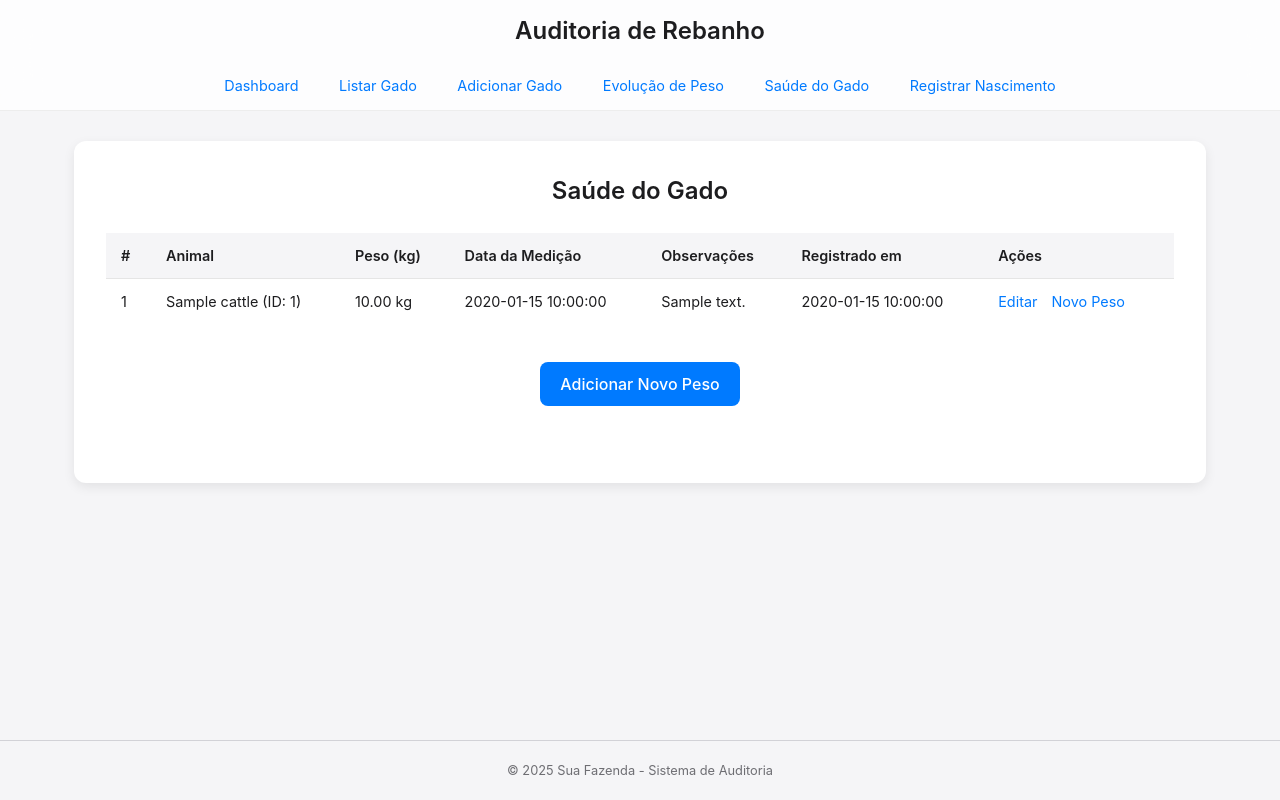
After one commit to gabrielbitti/cattle-log, a FastAPI app: template templates/cattle_health_list.html in a window 1280 px wide. The commit adds this page. Run offline with FastAPI, Linux system fonts and the light colour scheme; the template is opened without the code that fills it: most values are stand-ins (such as "Sample title", 1, 10 or a date in 2020); parts of the project's set-up code (start-up, migrations or seed data) failed here and were passed over.

Commit message:
Chore: cattle health feature - adds basics things

```diff
--- a/main.py
+++ b/main.py
@@ -130,6 +130,57 @@ async def edit_cattle_weight_form(request: Request, weight_id: int,
         "cattle_weight": cattle_weight_details})
 
 
+"""Saúde"""
+
+@app.get("/add-cattle-health/{cattle_id}", response_class=HTMLResponse)
+async def add_cattle_health_form(request: Request, cattle_id: int,
+                                 db: Session = Depends(get_db)):
+    cattle_data = crud.get_cattle_by_id(db, cattle_id)
+    if not cattle_data:
+        raise HTTPException(status_code=404, detail="Cattle not found")
+    return templates.TemplateResponse("cattle_health_form.html",
+                                      {"request": request, "action": "create",
+                                       "cattle": cattle_data})
+
+
+@app.get("/cattle-health-list", response_class=HTMLResponse)
+async def cattle_health_list(request: Request, cattle_id: str = None,
+                             db: Session = Depends(get_db)):
+    # Convert cattle_id to int or None
+    parsed_cattle_id = None
+    if cattle_id and cattle_id.strip():
+        try:
+            parsed_cattle_id = int(cattle_id)
+        except ValueError:
+            parsed_cattle_id = None
+
+    # Buscar todos os animais para o filtro
+    cattle_list = crud.get_all_cattle(db)
+
+    # Buscar registros de peso (com filtro opcional por cattle_id)
+    health_records = crud.get_all_cattle_health(db, parsed_cattle_id)
+
+    return templates.TemplateResponse("cattle_health_list.html", {
+        "request": request,
+        "health_records": health_records,
+        "cattle_list": cattle_list,
+        "selected_cattle_id": parsed_cattle_id
+    })
+
+
+@app.get("/edit-cattle-health/{health_id}", response_class=HTMLResponse)
+async def edit_cattle_health_form(request: Request, health_id: int,
+                                  db: Session = Depends(get_db)):
+    # Assumindo que você terá uma função para buscar peso por ID
+    cattle_health_details = crud.get_cattle_health_by_id(db, health_id)
+    if not cattle_health_details:
+        raise HTTPException(status_code=404,
+                            detail="Cattle health record not found")
+    cattle_data = crud.get_cattle_by_id(db, cattle_health_details.cattle_id)
+    return templates.TemplateResponse("cattle_health_form.html", {
+        "request": request, "action": "edit", "cattle": cattle_data,
+        "cattle_health": cattle_health_details})
+
 @app.get("/health")
 def health_check():
     return {"status": "ok"}
--- a/templates/base.html
+++ b/templates/base.html
@@ -15,6 +15,7 @@
             <a href="/cattle-list">Listar Gado</a>
             <a href="/add-cattle">Adicionar Gado</a>
             <a href="/cattle-weight-list">Evolução de Peso</a>
+            <a href="/cattle-health-list">Saúde do Gado</a>
             <a href="/add-birth">Registrar Nascimento</a>
         </nav>
     </header>
--- /dev/null
+++ b/templates/cattle_health_list.html
@@ -0,0 +1,50 @@
+{% extends "base.html" %}
+
+{% block title %}Saúde do Gado - Auditoria de Rebanho{% endblock %}
+
+{% block content %}
+<section class="content-section">
+    <h2>Saúde do Gado</h2>
+
+    {% if health_records %}
+    <table class="data-table">
+        <thead>
+            <tr>
+                <th>#</th>
+                <th>Animal</th>
+                <th>Peso (kg)</th>
+                <th>Data da Medição</th>
+                <th>Observações</th>
+                <th>Registrado em</th>
+                <th>Ações</th>
+            </tr>
+        </thead>
+        <tbody>
+            {% for health in health_records %}
+            <tr>
+                <td data-label="ID">{{ health.id }}</td>
+                <td data-label="Animal">{{ health.cattle.name }} (ID: {{ health.cattle_id }})</td>
+                <td data-label="Peso">{{ "%.2f"|format(health.health|float) }} kg</td>
+                <td data-label="Data da Medição">{{ health.measurement_date }}</td>
+                <td data-label="Observações">{{ health.notes if health.notes else "-" }}</td>
+                <td data-label="Registrado em">{{ health.created_at if health.created_at else "-" }}</td>
+                <td data-label="Ações">
+                    <a href="/edit-cattle-health/{{ health.id }}">Editar</a>
+                    <a href="/add-cattle-health/{{ health.cattle_id }}">Novo Peso</a>
+                </td>
+            </tr>
+            {% endfor %}
+        </tbody>
+    </table>
+    {% else %}
+    <p>{% if selected_cattle_id %}Nenhum registro de saúde encontrado para este animal.{% else %}Nenhum registro de saúde cadastrado.{% endif %}</p>
+    {% endif %}
+
+    <div class="actions" style="margin-top: 2rem;">
+        {% if selected_cattle_id %}
+        <a href="/add-cattle-health/{{ selected_cattle_id }}" class="btn-add">Adicionar Novo Peso</a>
+        {% endif %}
+    </div>
+
+</section>
+{% endblock %}
```
Also changed, not shown: app/crud.py (+31 -1 lines), app/routers/cattle_health.py (added, +38 -0 lines), app/schemas.py (+41 -3 lines), templates/cattle_health_form.html (added, +95 -0 lines), templates/list_cattle.html (+4 -4 lines), app/schemas/__init__.py (added).
